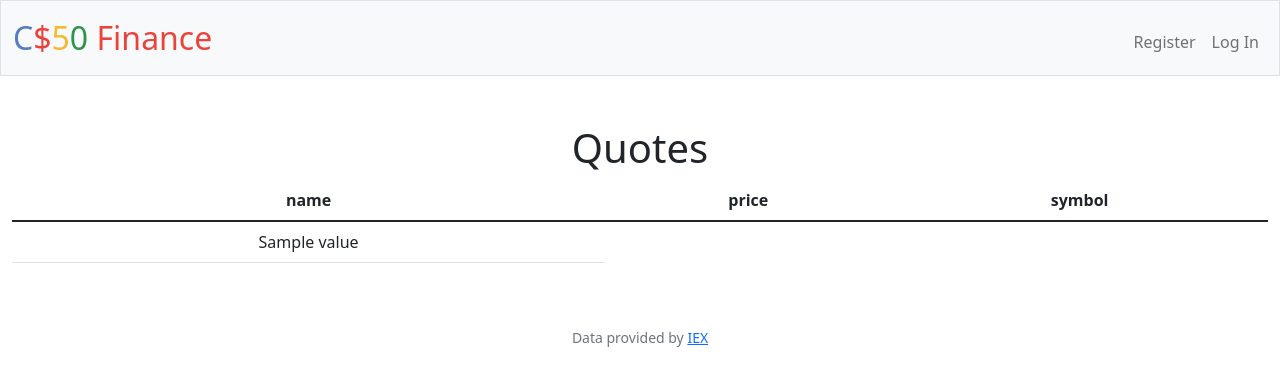
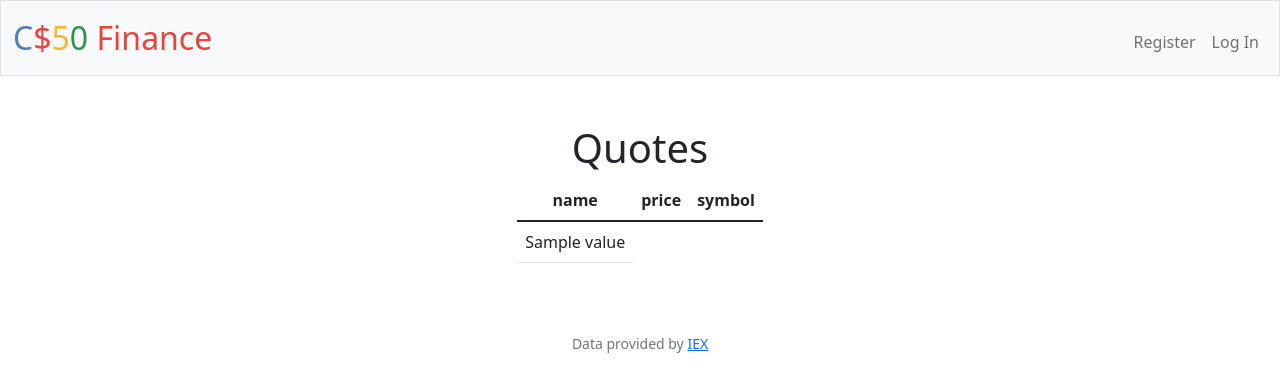
Before and after one commit to Hillgrove/CS50x, a Flask app: template week09/4.pset09/finance/templates/quoted.html in a window 1280 px wide. Shown: the top 392 px of the page. Run offline with Flask 3, Linux system fonts and the light colour scheme; the template is opened without the code that fills it: most values are stand-ins (such as "Sample title", 1, 10 or a date in 2020); some libraries are stand-ins or nearby versions.

Commit message:
Wed, Aug 30, 2023, 11:58 AM +02:00

```diff
--- a/week09/4.pset09/finance/templates/quoted.html
+++ b/week09/4.pset09/finance/templates/quoted.html
@@ -6,7 +6,7 @@
 
 {% block main %}
     <h1>Quotes</h1>
-    <div class="table-responsive">
+    <div class="d-inline-block">
             <table class="table">
                 <thead>
                     <tr>
@@ -26,5 +26,6 @@
                     </tr>
                 </tbody>
             </table>
+
     </div>
 {% endblock %}
```
Lines whose indentation alone changed are shown as unchanged.
